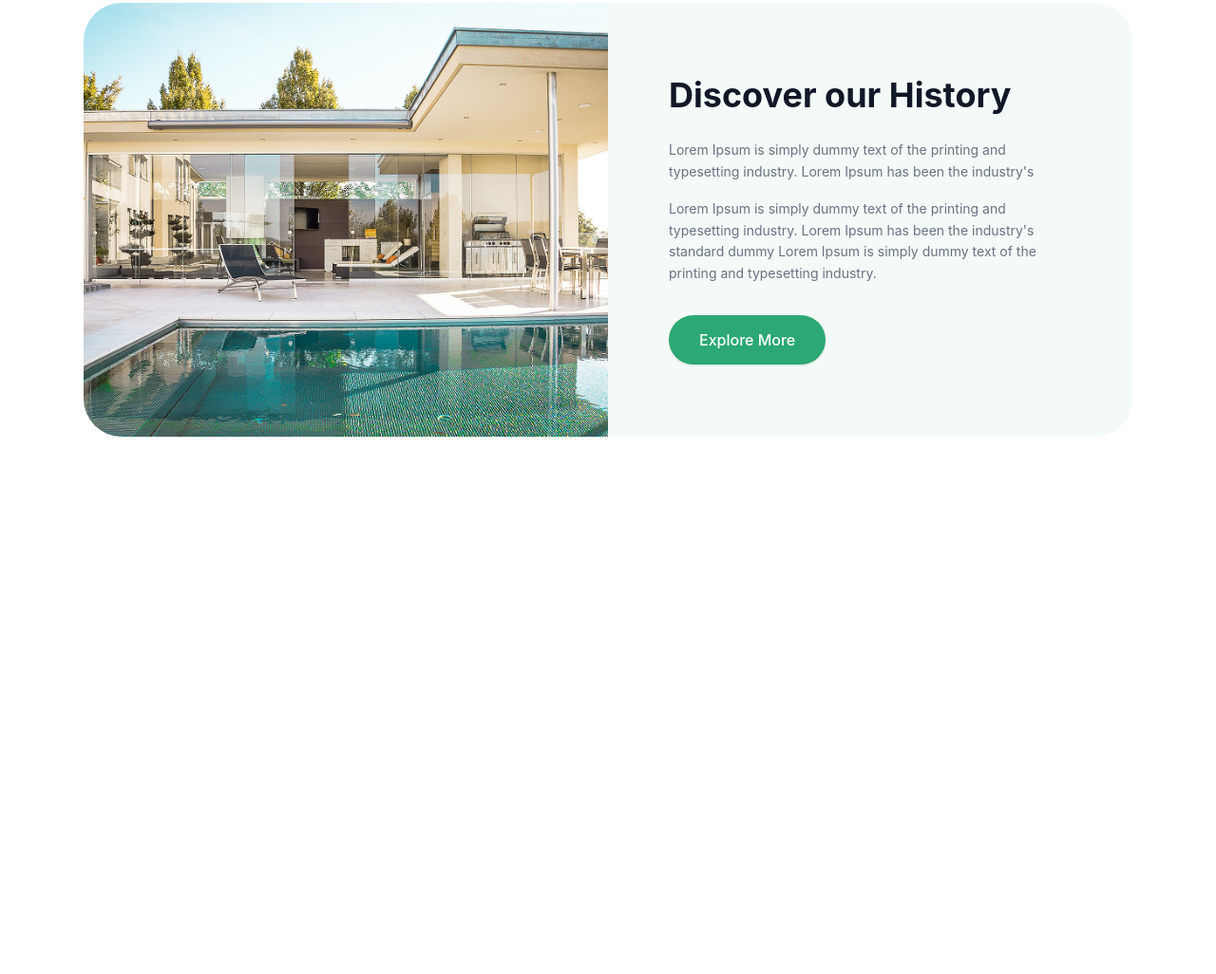
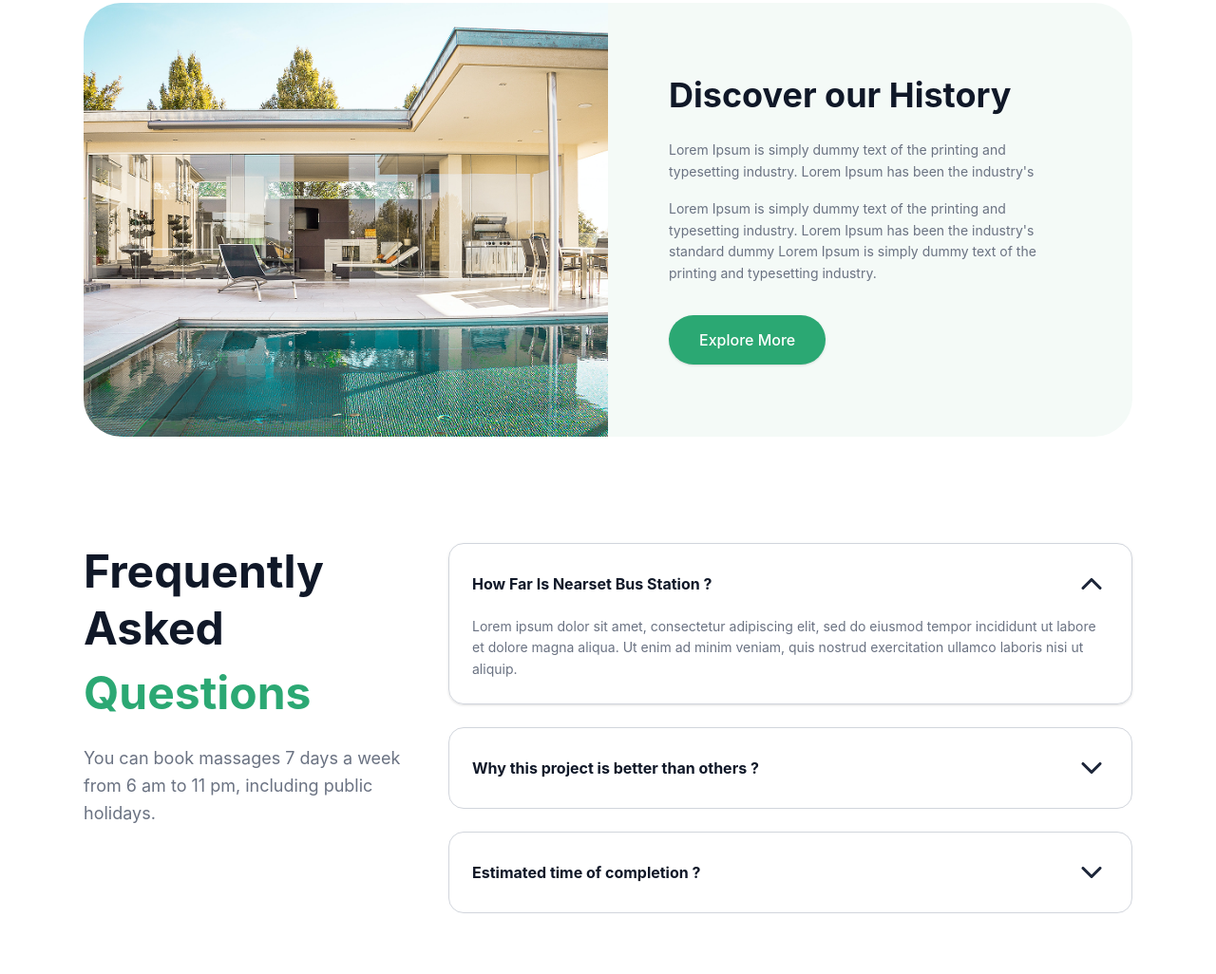
Before and after one commit to GG-absolute/Unity, a website: page src/page2.html in a window 1280 px wide. Shown: the part 1423-2449 px from the top of the page at 95% size. Before the commit the page ends 1931 px from the top, so only its background shows below. Drawn offline with nearby package versions, Linux system fonts and the light colour scheme; files that its build step writes are made by us from their sources.

Commit message:
4 section for 2 page html and tailvind sec 4 page2

```diff
--- a/src/page2.html
+++ b/src/page2.html
@@ -216,5 +216,49 @@
   </div>
 </section>
 
+<section class="max-w-6xl mx-auto py-16 px-6 font-sans">
+  <div class="flex flex-wrap -mx-6">
+
+    <!-- Левая колонка: Заголовок и описание -->
+    <div class="w-full lg:w-1/3 px-6 mb-10 lg:mb-0">
+      <h2 class="text-5xl font-bold text-gray-900 leading-tight mb-2">
+        Frequently Asked
+      </h2>
+      <h2 class="text-5xl font-bold text-[#2ba873] leading-tight mb-6">
+        Questions
+      </h2>
+      <p class="text-gray-500 text-lg leading-relaxed">
+        You can book massages 7 days a week from 6 am to 11 pm, including public holidays.
+      </p>
+    </div>
+
+    <!-- Правая колонка: Аккордеоны -->
+    <div class="w-full lg:w-2/3 px-6 space-y-6">
+
+      <!-- Открытый элемент -->
+      <div class="border border-gray-300 rounded-2xl p-6 shadow-sm">
+        <div class="flex justify-between items-center cursor-pointer">
+          <h3 class="font-bold text-gray-900">How Far Is Nearset Bus Station ?</h3>
+<img src="../imgsec2/Group 10878.png" alt="">        </div>
+        <p class="text-gray-500 text-sm mt-4 leading-relaxed">
+          Lorem ipsum dolor sit amet, consectetur adipiscing elit, sed do eiusmod tempor incididunt ut labore et dolore magna aliqua. Ut enim ad minim veniam, quis nostrud exercitation ullamco laboris nisi ut aliquip.
+        </p>
+      </div>
+
+      <!-- Закрытые элементы -->
+      <div class="border border-gray-300 rounded-2xl p-6 flex justify-between items-center cursor-pointer hover:bg-gray-50 transition-colors">
+        <h3 class="font-bold text-gray-900">Why this project is better than others ?</h3>
+<img src="../imgsec2/Group 10872.png" alt="">
+</div>
+
+      <div class="border border-gray-300 rounded-2xl p-6 flex justify-between items-center cursor-pointer hover:bg-gray-50 transition-colors">
+        <h3 class="font-bold text-gray-900">Estimated time of completion ?</h3>
+<img src="../imgsec2/Group 10872.png" alt="">
+</div>
+
+    </div>
+  </div>
+</section>
+
 </body>
 </html>
```
Also changed, not shown: imgsec2/Group 10872.png (added), imgsec2/Group 10878.png (added).
